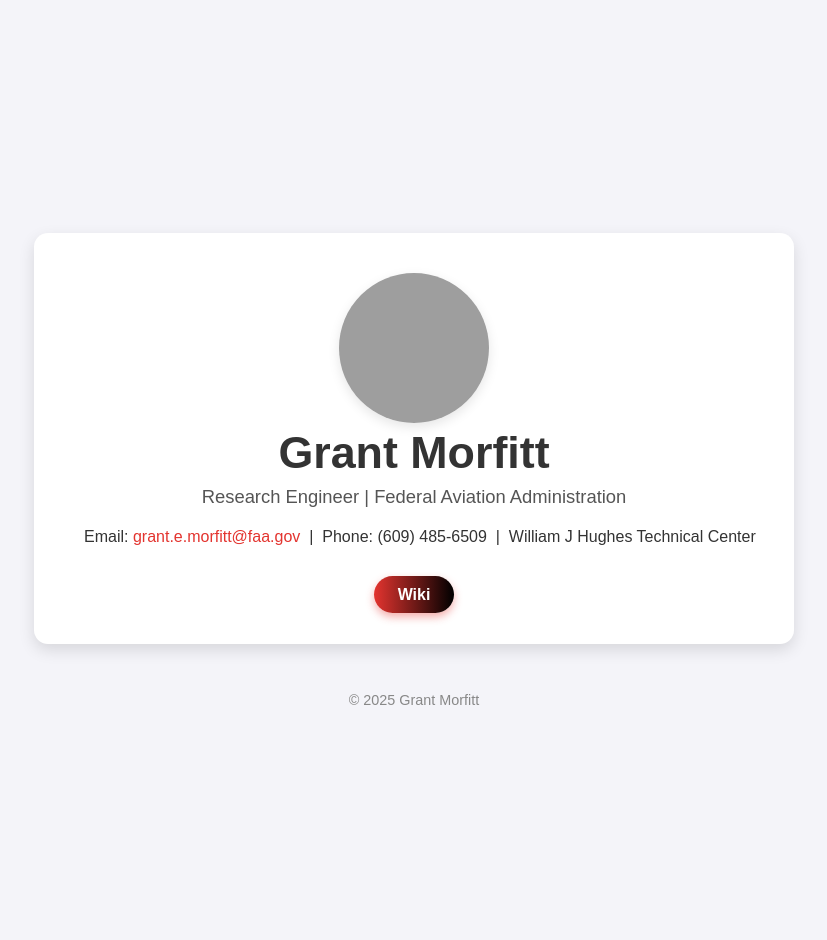
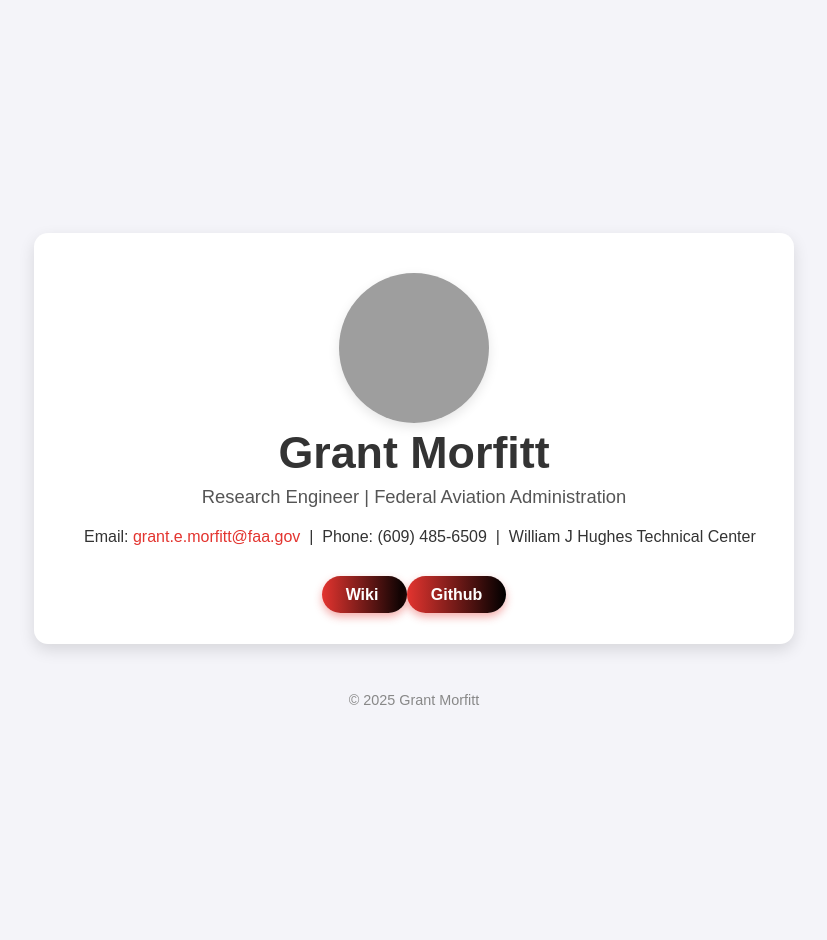
Before and after one commit to grantmorfitt/grantmorfitt.github.io, a Jekyll site: the page built from index.md, in a window 1280 px wide. Shown: the whole page, without its empty margins (226-1053 px from the left). Built offline with Jekyll 4.4.1, drawn with Linux system fonts in a browser that asks for light colours; grey boxes are pictures that could not be loaded.

Commit message:
Update home.html

```diff
--- a/_layouts/home.html
+++ b/_layouts/home.html
@@ -134,6 +134,22 @@ onmouseout="this.style.background='linear-gradient(90deg, #e3342f, #000000)'; th
 >
   Wiki
 </a>
+  <a href="https://github.com/grantmorfitt" style="
+  background: linear-gradient(90deg, #e3342f, #000000);
+  color: white;
+  padding: 10px 24px;
+  border-radius: 30px;
+  font-weight: 700;
+  font-size: 1rem;
+  text-decoration: none;
+  box-shadow: 0 4px 8px rgba(227, 52, 47, 0.4);
+  transition: background 0.3s ease, box-shadow 0.3s ease;
+"
+onmouseover="this.style.background='linear-gradient(90deg, #cc1f1a, #111111)'; this.style.boxShadow='0 6px 12px rgba(204, 31, 26, 0.5)';"
+onmouseout="this.style.background='linear-gradient(90deg, #e3342f, #000000)'; this.style.boxShadow='0 4px 8px rgba(227, 52, 47, 0.4)';"
+>
+  Github
+</a>
 
   </main>
 
```
